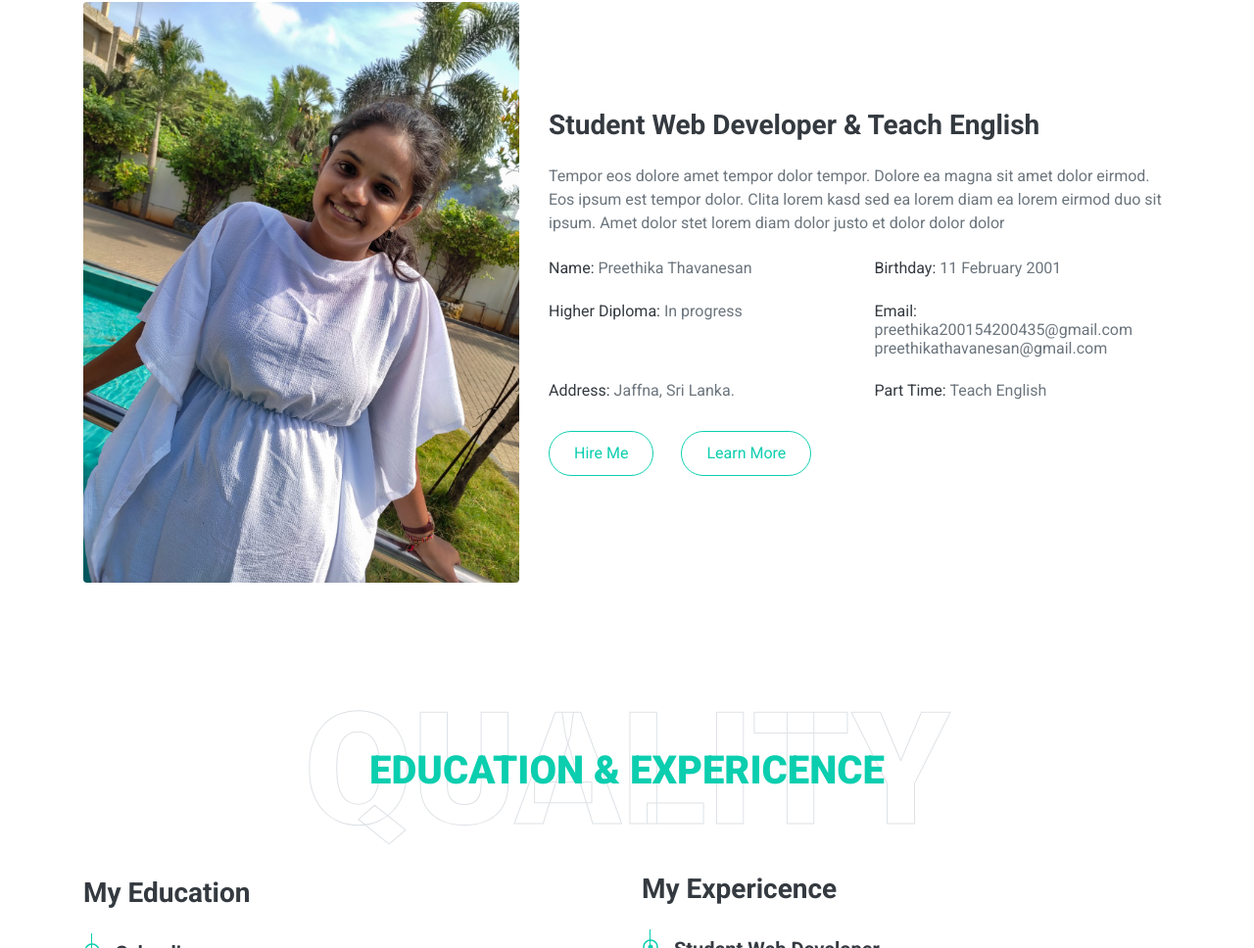
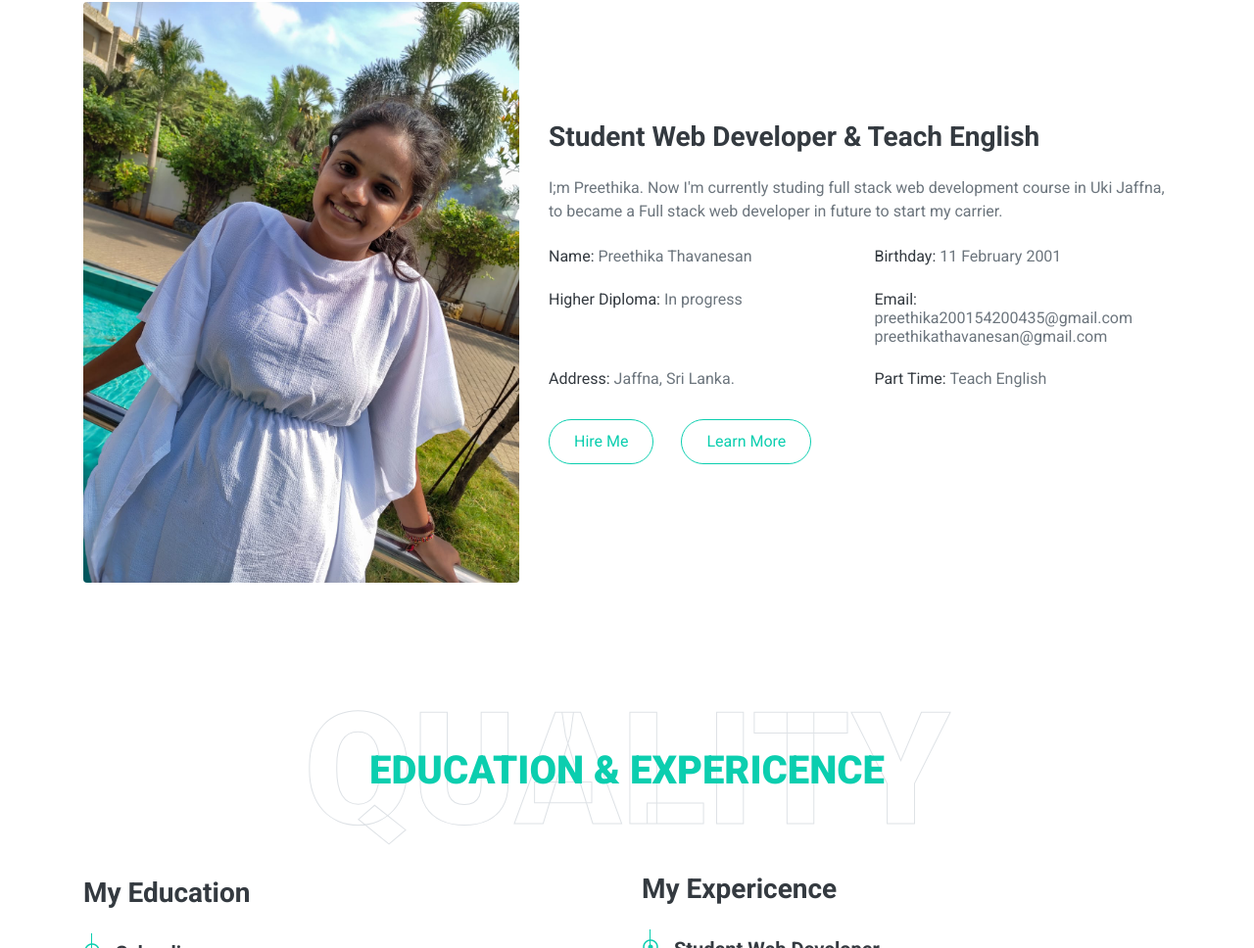
Before and after one commit to Preethika-Thavanesan/Portfolio, a plain HTML site: page index.html in a window 1280 px wide. Shown: the part 1094-2062 px from the top of the page at 98% size. Drawn offline with nearby package versions, Linux system fonts and the light colour scheme.

Commit message:
add my portfolio

```diff
--- a/index.html
+++ b/index.html
@@ -112,7 +112,7 @@
                 </div>
                 <div class="col-lg-7">
                     <h3 class="mb-4">Student Web Developer & Teach English</h3>
-                    <p>Tempor eos dolore amet tempor dolor tempor. Dolore ea magna sit amet dolor eirmod. Eos ipsum est tempor dolor. Clita lorem kasd sed ea lorem diam ea lorem eirmod duo sit ipsum. Amet dolor stet lorem diam dolor justo et dolor dolor dolor</p>
+                    <p>I;m Preethika. Now I'm currently studing full stack web development course in Uki Jaffna, to became a Full stack web developer in future to start my carrier.</p>
                     <div class="row mb-3">
                         <div class="col-sm-6 py-2"><h6>Name: <span class="text-secondary">Preethika Thavanesan</span></h6></div>
                         <div class="col-sm-6 py-2"><h6>Birthday: <span class="text-secondary">11 February 2001</span></h6></div>
```
